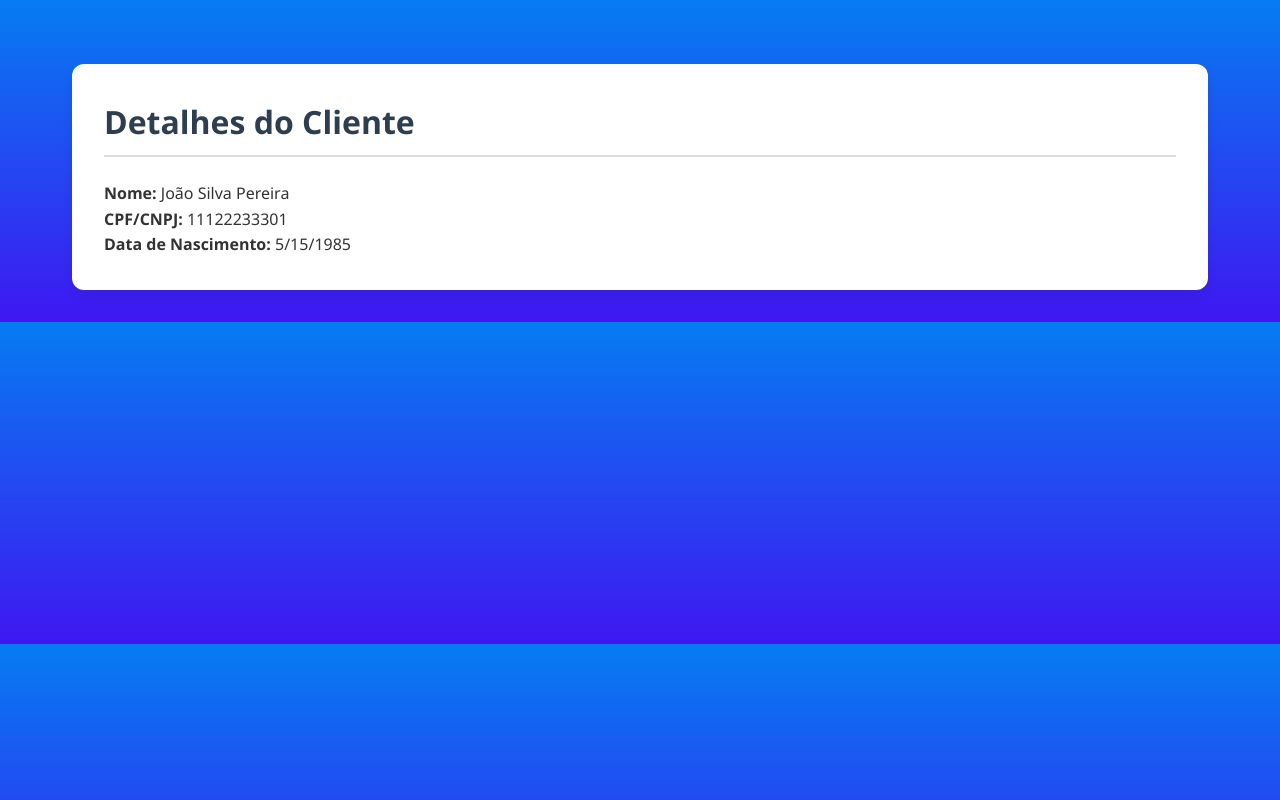
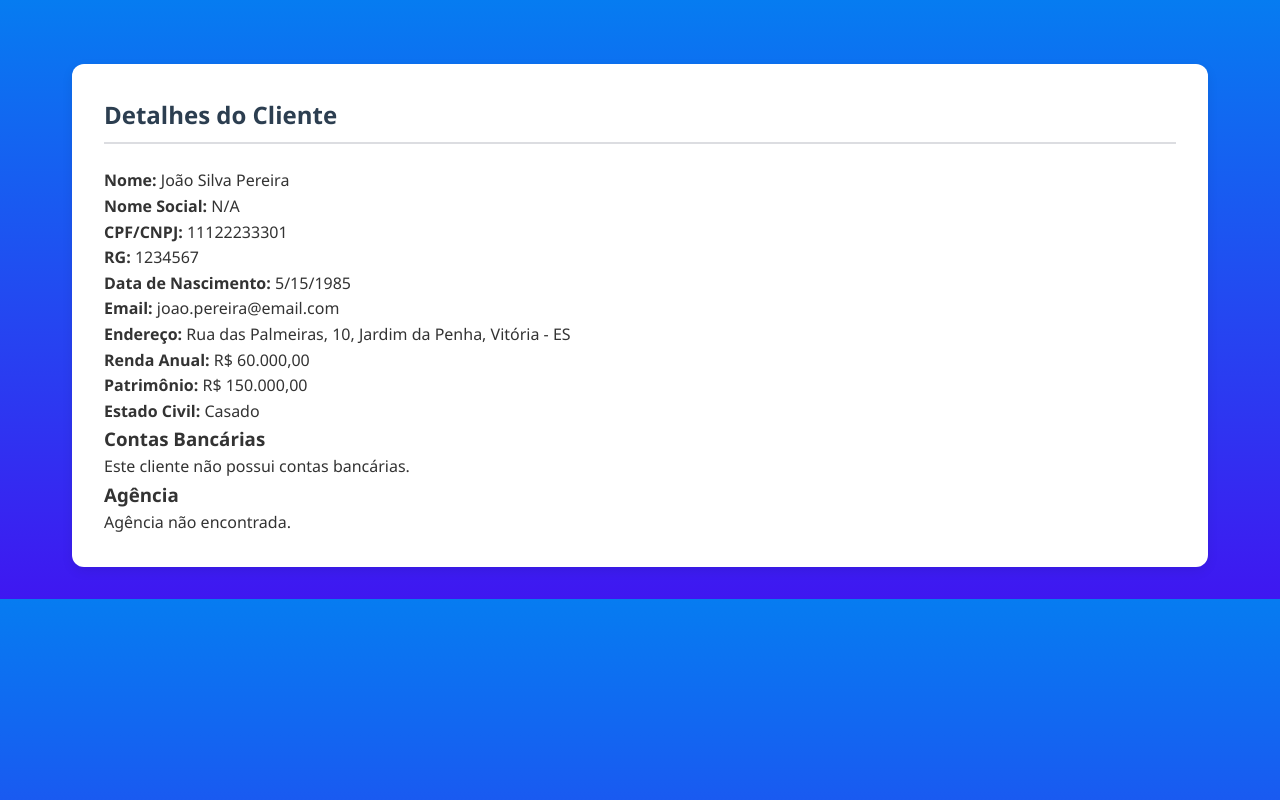
Before and after one commit to charleszzard/teste-estagio, a React (Vite) app: page /clientes/1 in a window 1280 px wide. Built offline with nearby package versions, Linux system fonts and the light colour scheme.

Commit message:
Atualizacao para aparecer todos os dados

```diff
--- a/src/components/ClientDetails.tsx
+++ b/src/components/ClientDetails.tsx
@@ -1,5 +1,7 @@
 import React from "react";
 import useFetchData from "../hooks/useFetchData";
+import AccountInfo from "./AccountInfo";
+import AgencyInfo from "./AgencyInfo";
 
 interface ClientDetailsProps {
   clientId: string;
@@ -15,12 +17,31 @@ const ClientDetails: React.FC<ClientDetailsProps> = ({ clientId }) => {
 
   if (!cliente) return <p>Cliente não encontrado</p>;
 
+  const contas = data.contas.filter((conta) => conta.cpfCnpjCliente === cliente.cpfCnpj);
+  const agencia = data.agencias.find((a) => a.codigo === cliente.codigoAgencia);
+
   return (
     <div className="details-container">
-      {/* <h2>Detalhes do Cliente</h2> */}
       <p><strong>Nome:</strong> {cliente.nome}</p>
+      <p><strong>Nome Social:</strong> {cliente.nomeSocial || "N/A"}</p>
       <p><strong>CPF/CNPJ:</strong> {cliente.cpfCnpj}</p>
+      {cliente.rg && <p><strong>RG:</strong> {cliente.rg}</p>}
       <p><strong>Data de Nascimento:</strong> {new Date(cliente.dataNascimento).toLocaleDateString()}</p>
+      <p><strong>Email:</strong> {cliente.email}</p>
+      <p><strong>Endereço:</strong> {cliente.endereco}</p>
+      <p><strong>Renda Anual:</strong> {cliente.rendaAnual.toLocaleString("pt-BR", { style: "currency", currency: "BRL" })}</p>
+      <p><strong>Patrimônio:</strong> {cliente.patrimonio.toLocaleString("pt-BR", { style: "currency", currency: "BRL" })}</p>
+      <p><strong>Estado Civil:</strong> {cliente.estadoCivil}</p>
+
+      <h3>Contas Bancárias</h3>
+      {contas.length > 0 ? (
+        contas.map((conta) => <AccountInfo key={conta.id} conta={conta} />)
+      ) : (
+        <p>Este cliente não possui contas bancárias.</p>
+      )}
+
+      <h3>Agência</h3>
+      {agencia ? <AgencyInfo agencia={agencia} /> : <p>Agência não encontrada.</p>}
     </div>
   );
 };
--- a/src/style.css
+++ b/src/style.css
@@ -17,15 +17,6 @@ body {
   padding: 2rem;
 }
 
-/* Títulos */
-h2 {
-  font-size: 2rem;
-  margin-bottom: 1.5rem;
-  color: #000000;
-  border-bottom: 2px solid #06296e;
-  padding-bottom: 0.5rem;
-}
-
 /* Container principal */
 .lista-clientes-container {
   background-color: #ffffff;
@@ -34,7 +25,6 @@ h2 {
   box-shadow: 0 4px 12px rgb(24, 0, 243);
 }
 
-/* Search Input */
 .search-filter input[type="text"] {
   width: 100%;
   padding: 0.75rem 1rem;
```
